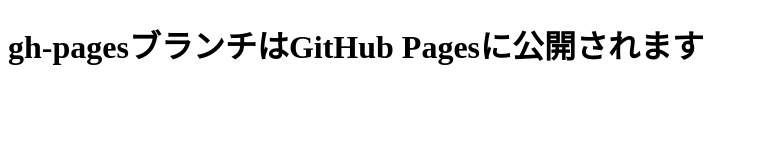
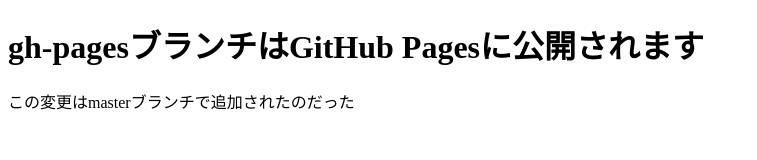
Before and after one commit to trunkroom/git-study, a plain HTML site: page index.html in a window 1280 px wide. Shown: the whole page, without its empty margins (0-757 px from the left). Drawn offline with Linux system fonts and the light colour scheme.

Commit message:
説明追加

```diff
--- a/index.html
+++ b/index.html
@@ -8,5 +8,6 @@
 </head>
 <body>
     <h1>gh-pagesブランチはGitHub Pagesに公開されます</h1>
+	<p>この変更はmasterブランチで追加されたのだった</p>
 </body>
 </html>
```
